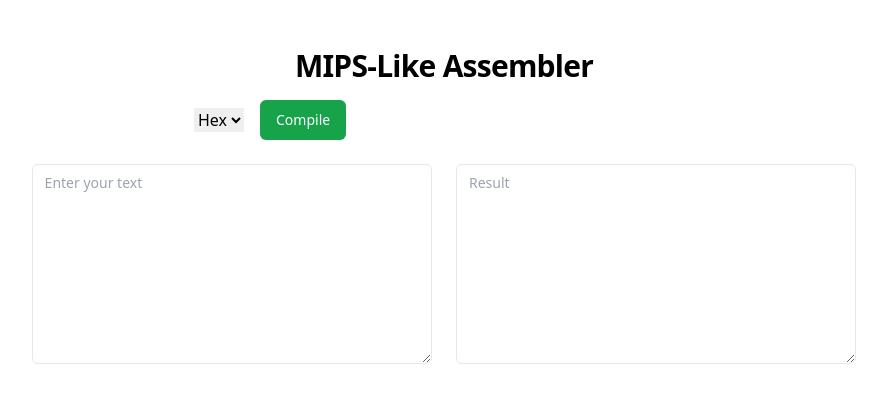
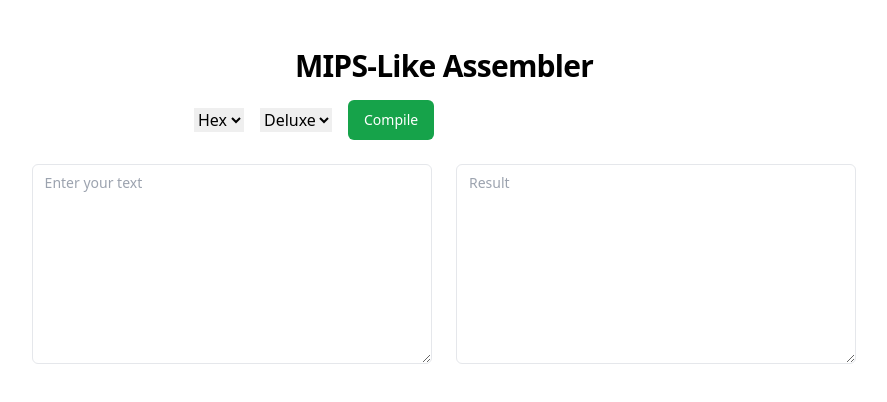
Before and after one commit to isaaclvf/mips-like-assembler, a React (Vite) app: page / in a window 1280 px wide. Shown: the top 402 px of the page, without its empty margins (196-1083 px from the left). Built offline with nearby package versions, Linux system fonts and the light colour scheme.

Commit message:
roll back

```diff
--- a/src/App.jsx
+++ b/src/App.jsx
@@ -4,6 +4,7 @@ function App() {
   const [assemblySrc, setAssemblySrc] = useState("");
   const [resultCode, setResultCode] = useState("");
   const [format, setFormat] = useState("Hex");
+  const [version, setVersion] = useState("Deluxe");
 
   /**
    *
@@ -81,18 +82,11 @@ function App() {
 
       let result;
 
-      if (parts[0] === "addi" || parts[0] === "lw") {
+      if (parts[0] === "addi" || parts[0] === "lw" || parts[0] === "sw") {
         result =
           opcode +
           decToBin(rd, 4) +
           "0000" +
-          decToBin(rs, 4) +
-          decToBin(immediate, 16);
-      } else if (parts[0] === "sw") {
-        result =
-          opcode +
-          "0000" +
-          decToBin(rd, 4) +
           decToBin(rs, 4) +
           decToBin(immediate, 16);
       } else if (parts[0] === "blt") {
@@ -182,6 +176,12 @@ function App() {
     } else {
       setResultCode(resultBin.toString().replaceAll(",", " "));
     }
+
+    if (version === "Deluxe") {
+
+    } else {
+
+    }
   }
 
   return (
@@ -203,6 +203,14 @@ function App() {
                 >
                   <option>Hex</option>
                   <option>Bin</option>
+                </select>
+                <select
+                  name="version"
+                  value={version}
+                  onChange={(e) => setVersion(e.target.value)}
+                >
+                  <option>Deluxe</option>
+                  <option>Classic</option>
                 </select>
                 <button
                   className="ring-offset-background focus-visible:ring-ring bg-primary text-primary-foreground hover:bg-primary/90 inline-flex h-10 items-center justify-center whitespace-nowrap rounded-md bg-green-600 px-4 py-2 text-sm font-medium text-white transition-colors hover:bg-green-800 focus-visible:outline-none focus-visible:ring-2 focus-visible:ring-offset-2 disabled:pointer-events-none disabled:opacity-50"
```
